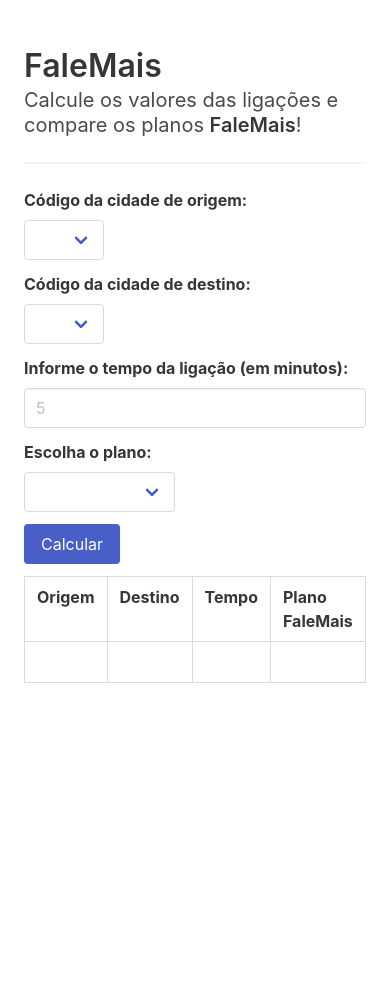
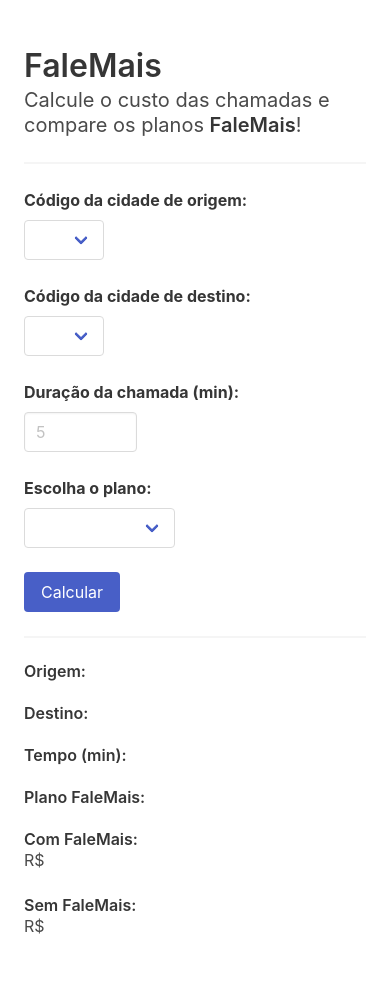
Before and after one commit to vpdiogo/custocalc, a Python web app: template falemais/templates/index.html in a window 390 px wide. Before the commit the page ends 683 px from the top, so only its background shows below. Run offline with Jinja, Linux system fonts and the light colour scheme; the template is opened without the code that fills it, so the values that code supplies are empty.

Commit message:
update responsive

```diff
--- a/falemais/templates/index.html
+++ b/falemais/templates/index.html
@@ -16,7 +16,7 @@
                 FaleMais
             </h1>
             <p class="subtitle">
-                Calcule os valores das ligações e compare os planos <strong>FaleMais</strong>!
+                Calcule o custo das chamadas e compare os planos <strong>FaleMais</strong>!
             </p>
         </div>
         <hr>
@@ -30,6 +30,8 @@
         {% endwith %}
 
         <form action="/" class="form" method="POST">
+            <div class="columns">
+                <div class="column">
                 <div class="field">
                     <label class="label">Código da cidade de origem:</label>
                     <div class="control">
@@ -44,7 +46,9 @@
                         </div>
                     </div>
                 </div>
+            </div>
 
+            <div class="column">
                 <div class="field">
                     <label class="label">Código da cidade de destino:</label>
                     <div class="control">
@@ -59,14 +63,18 @@
                         </div>
                     </div>
                 </div>
+            </div>
 
+            <div class="column">
                 <div class="field">
-                <label class="label">Informe o tempo da ligação (em minutos):</label>
+                    <label class="label">Duração da chamada (min):</label>
                     <div class="control">
-                    <input class="input" type="text" placeholder="5" name="time">
+                        <input class="input" type="text" style="width: 33%;" placeholder="5" name="time">
+                    </div>
                 </div>
             </div>
 
+            <div class="column">
                 <div class="field">
                     <label class="label">Escolha o plano:</label>
                     <div class="control">
@@ -80,6 +88,9 @@
                         </div>
                     </div>
                 </div>
+            </div>
+
+            </div>
 
             <div class="field is-grouped">
                 <div class="control">
@@ -87,25 +98,28 @@
                 </div>
             </div>
 
-            <div class="table-container">
-                <table class="table is-bordered">
-                    <tr>
-                        <th>Origem</th>
-                        <th>Destino</th>
-                        <th>Tempo</th>
-                        <th>Plano FaleMais</th>
-                        <th>Com FaleMais</th>
-                        <th>Sem FaleMais</th>
-                    </tr>
-                    <tr>
-                        <td>{{ data_input[0] }}</td>
-                        <td>{{ data_input[1] }}</td>
-                        <td>{{ data_input[2] }}</td>
-                        <td>{{ data_input[3] }}</td>
-                        <td>R$ {{ data[1] }}</td>
-                        <td>R$ {{ data[0] }}</td>
-                    </tr>
-                </table>
+            <hr>
+
+            <div class="columns">
+                <div class="column">
+                    <h1 class="title is-6">Origem:</h1> {{ data_input[0] }}
+                </div>
+                <div class="column">
+                    <h1 class="title is-6">Destino:</h1> {{ data_input[1] }}
+                </div>
+                <div class="column">
+                    <h1 class="title is-6">Tempo (min):</h1> {{ data_input[2] }}
+                </div>
+                <div class="column">
+                    <h1 class="title is-6">Plano FaleMais:</h1> {{ data_input[3] }}
+                </div>
+                <div class="column">
+                    <h1 class="title is-6">Com FaleMais:</h1> R$ {{ data[1] }}
+                </div>
+                <div class="column">
+                    <h1 class="title is-6">Sem FaleMais:</h1> R$ {{ data[0] }}
+                </div>
+
             </div>
         </form>
     </section>
```
Lines whose indentation alone changed are shown as unchanged.
